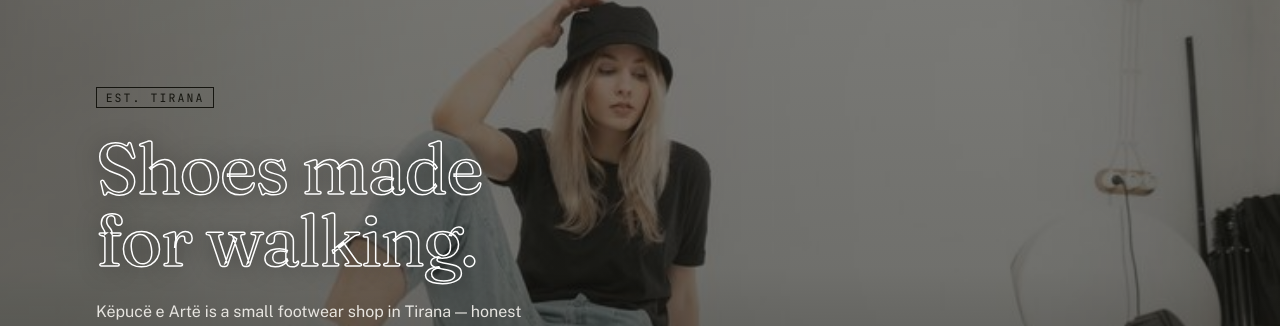
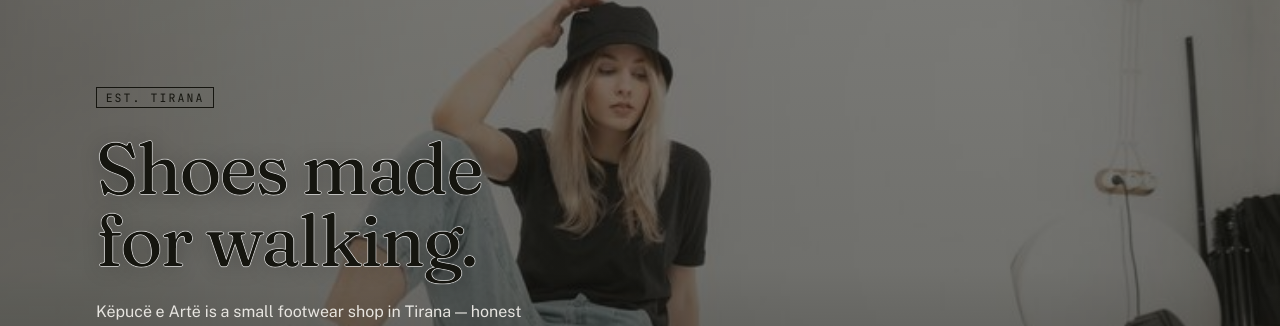
Before and after one commit to Ioni12/shoe_shop, a React (Vite) app in the folder client/: page / in a window 1280 px wide. Shown: the part 170-496 px from the top of the page. Built offline with nearby package versions, Linux system fonts and the light colour scheme; no server answers.

Commit message:
seeing the outline if it is the correct size

```diff
--- a/client/src/pages/Home.jsx
+++ b/client/src/pages/Home.jsx
@@ -89,10 +89,12 @@ export default function Home() {
             Est. Tirana
           </Stamp>
           <h1
-            className="font-display text-4xl sm:text-5xl md:text-7xl leading-[0.95] tracking-tight text-transparent"
+            className="font-display text-4xl sm:text-5xl md:text-7xl leading-[0.95] tracking-tight text-ink"
             style={{
-              WebkitTextStroke: "1.5px white",
-              textShadow: "0 1px 24px rgba(0,0,0,0.35)",
+              WebkitTextStroke: "0.75px white",
+              paintOrder: "stroke fill",
+              textShadow:
+                "0 0 1px #fff, 0 0 1px #fff, 0 0 1px #fff, 0 2px 20px rgba(0,0,0,0.25)",
             }}
           >
             Shoes made
@@ -120,6 +122,7 @@ export default function Home() {
           </div>
         </div>
       </section>
+
       {/* Featured products */}
       <section className="mx-auto max-w-6xl px-5 sm:px-6 md:px-8 py-12 sm:py-16 md:py-24">
         <div className="flex items-end justify-between mb-6 sm:mb-10 gap-4">
```
